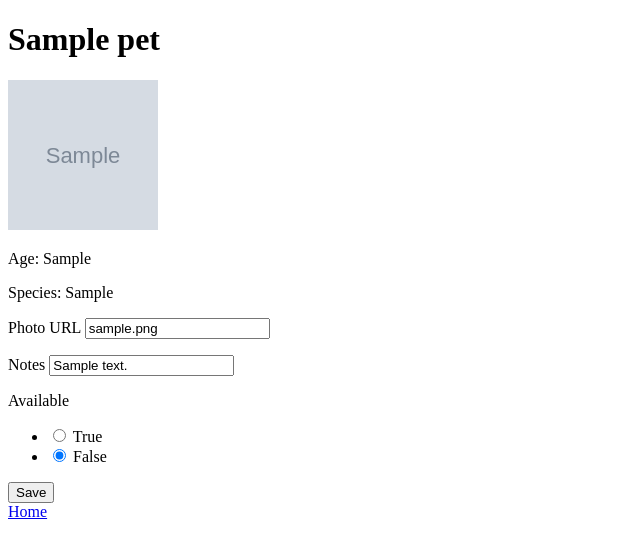
After one commit to GeigerTiger55/flask-adopt, a Flask app: page /1 in a window 1280 px wide. The commit adds this page. Shown: the top 558 px of the page, without its empty margins (0-640 px from the left). Run offline with Flask 2, Linux system fonts and the light colour scheme; tables that the repository leaves empty hold one stand-in row (values such as "Sample post"); grey boxes marked "Sample" are stand-in pictures.

Commit message:
finished routes formatted doc

```diff
--- a/app.py
+++ b/app.py
@@ -3,7 +3,7 @@
 from flask import Flask, render_template, redirect, flash
 from flask_debugtoolbar import DebugToolbarExtension
 from models import db, connect_db, Pet
-from forms import AddPetForm
+from forms import AddPetForm, EditPetForm
 
 app = Flask(__name__)
 
@@ -23,14 +23,19 @@ db.create_all()
 
 toolbar = DebugToolbarExtension(app)
 
+
 @app.get("/")
 def display_home():
     """Display homepage with pets"""
+
     pets = Pet.query.all()
     return render_template("home.html", pets=pets)
 
+
 @app.route("/add", methods=["GET", "POST"])
 def display_add_pet_form():
+    """Display add pet form and add pet upon submittal of valid data"""
+
     form = AddPetForm()
 
     if form.validate_on_submit():
@@ -42,13 +47,13 @@ def display_add_pet_form():
         available = form.available.data
 
         pet = Pet(
-                  name=name,
-                  species=species,
-                  photo_url=photo_url,
-                  age=age,
-                  notes=notes,
-                  available=available,
-                  )
+            name=name,
+            species=species,
+            photo_url=photo_url,
+            age=age,
+            notes=notes,
+            available=available,
+        )
 
         db.session.add(pet)
         db.session.commit()
@@ -57,3 +62,25 @@ def display_add_pet_form():
         return redirect("/")
     else:
         return render_template("add_pet.html", form=form)
+
+
+@app.route("/<int:pet_id>", methods=["GET", "POST"])
+def display_or_edit_pet(pet_id):
+    """Display pet info and edit pet form
+    and update pet info upon submittal of valid data
+    The edit pet form only allows edit of photo_url, notes, and available"""
+
+    pet = Pet.query.get_or_404(pet_id)
+    form = EditPetForm(obj=pet)
+
+    if form.validate_on_submit():
+        pet.photo_url = form.photo_url.data
+        pet.notes = form.notes.data
+        pet.available = form.available.data
+
+        db.session.commit()
+
+        flash(f"Updated {pet.name}!")
+        return redirect(f"/{pet_id}")
+    else:
+        return render_template("pet_info.html", form=form, pet=pet)
--- a/forms.py
+++ b/forms.py
@@ -3,24 +3,37 @@ from flask_wtf import FlaskForm
 from wtforms import StringField, SelectField, RadioField
 from wtforms.validators import InputRequired, Optional, URL, AnyOf
 
+
 class AddPetForm(FlaskForm):
     """Form to add a pet"""
 
     name = StringField("Name",
-                validators=[InputRequired()])
+                       validators=[InputRequired()])
     species = StringField("Species",
-                validators=[InputRequired(),
-                AnyOf(['cat','dog','porcupine','panda'])])
+                          validators=[InputRequired(),
+                                      AnyOf(['cat', 'dog', 'porcupine', 'panda'])])
     photo_url = StringField("Photo URL",
-                validators=[Optional(), URL()])
+                            validators=[Optional(), URL()])
     age = SelectField("Age",
-        choices=[("baby", "Baby"),
-                ("young", "Young"),
-                ("adult", "Adult"),
-                ("senior", "Senior")],
-        validators=[InputRequired()])
+                      choices=[("baby", "Baby"),
+                               ("young", "Young"),
+                               ("adult", "Adult"),
+                               ("senior", "Senior")],
+                      validators=[InputRequired()])
     notes = StringField("Notes")
     available = RadioField("Available",
-        choices=[("true", "True"), ("false", "False")],
-        coerce=bool,
-        validators=[InputRequired()])
+                           choices=[("true", "True"), ("false", "False")],
+                           coerce=bool,
+                           validators=[InputRequired()])
+
+
+class EditPetForm(FlaskForm):
+    """Form to edit a pet's info"""
+
+    photo_url = StringField("Photo URL",
+                            validators=[Optional(), URL()])
+    notes = StringField("Notes")
+    available = RadioField("Available",
+                           choices=[("true", "True"), ("false", "False")],
+                           coerce=bool,
+                           validators=[InputRequired()])
--- a/models.py
+++ b/models.py
@@ -15,8 +15,9 @@ def connect_db(app):
     db.app = app
     db.init_app(app)
 
+
 class Pet(db.Model):
-    """Class for a pet up for adoption"""
+    """Class for a pet"""
 
     __tablename__ = "pets"
 
--- a/templates/add_pet.html
+++ b/templates/add_pet.html
@@ -1,6 +1,6 @@
 {% extends 'base.html' %}
 
-{% block title %} Homepage {% endblock %}
+{% block title %} Add a Pet Form {% endblock %}
 
 {% block content %}
 
--- /dev/null
+++ b/templates/pet_info.html
@@ -0,0 +1,38 @@
+{% extends 'base.html' %}
+
+{% block title %} {{ pet.name }} Info {% endblock %}
+
+{% block content %}
+
+<h1>{{ pet.name }}</h1>
+
+{% if pet.photo_url %}
+  <img src="{{ pet.photo_url }}" alt="" width="150px" height="150px">
+{% endif %}
+
+<p>Age: {{ pet.age }}</p>
+
+<p>Species: {{ pet.species }}</p>
+
+<form id="edit-pet-form" method="POST">
+  {{ form.hidden_tag() }}
+
+  {% for field in form
+      if field.widget.input_type != 'hidden' %}
+
+      <p>
+          {{ field.label }}
+          {{ field }}
+
+          {% for error in field.errors %}
+              {{ error }}
+          {% endfor %}
+      </p>
+  {% endfor %}
+
+  <button type="submit">Save</button>
+</form>
+
+<a href="/">Home</a>
+
+{% endblock %}
```
